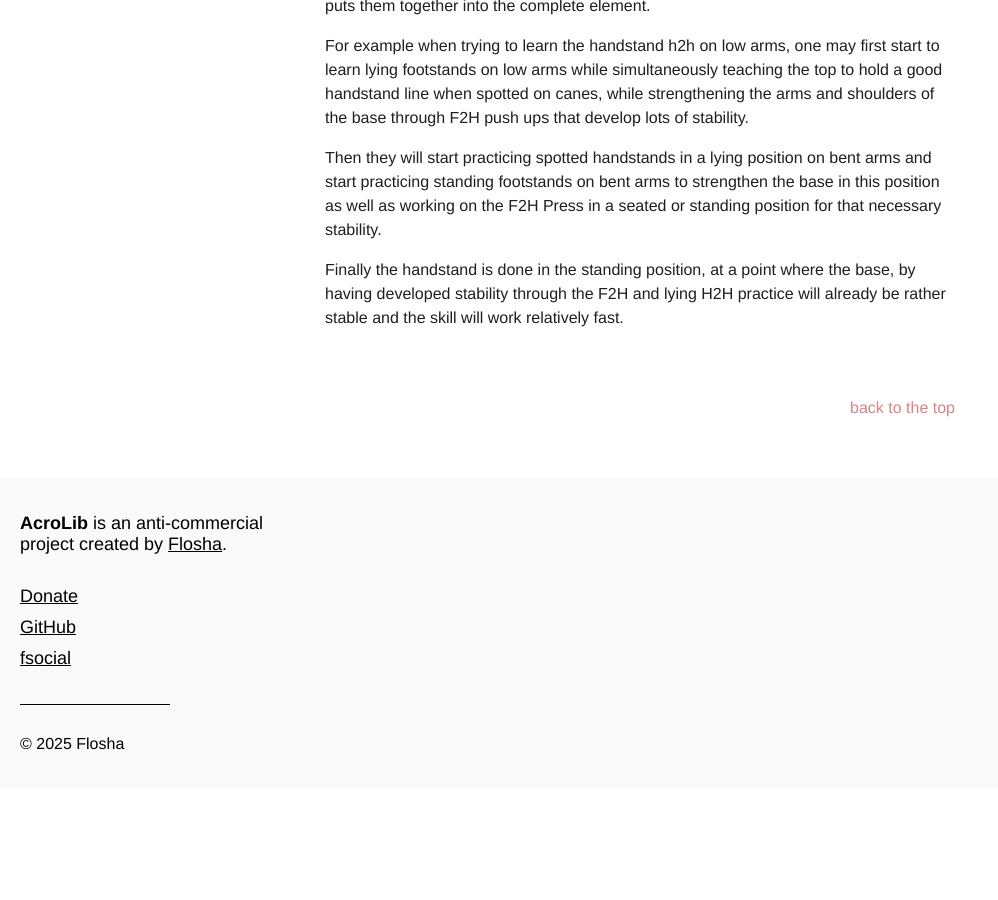
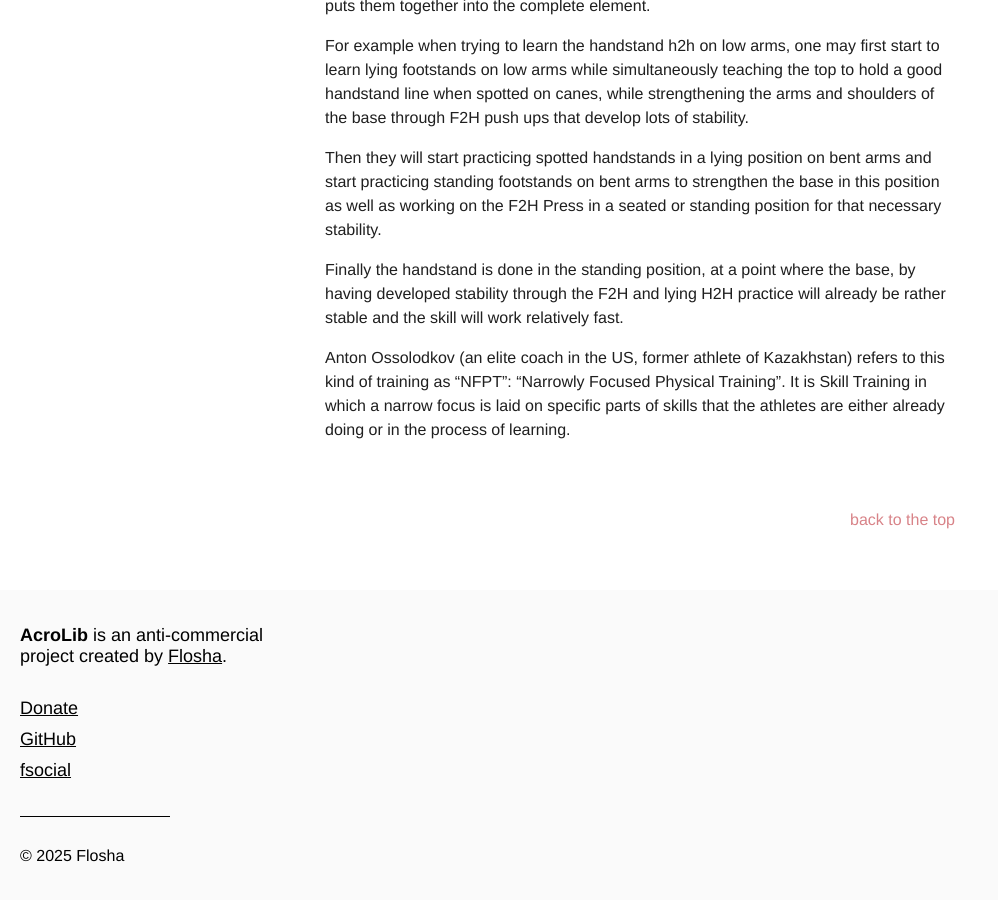
Before and after one commit to floshin/acrolib, a Jekyll site: the page built from training/how-to-learn-an-element.md, in a window 1280 px wide and 900 px high, scrolled down 2298 px. Shown: the whole window, without its empty margins (0-998 px from the left). Built offline with Jekyll 4.4.1, drawn with Linux system fonts in a browser that asks for light colours; our own code applies the rules of GitHub Pages for plain Markdown files; before the commit the page ends 3086 px from its top, so only the background shows below that.

Commit message:
Update how-to-learn-an-element.md

```diff
--- a/training/how-to-learn-an-element.md
+++ b/training/how-to-learn-an-element.md
@@ -46,3 +46,5 @@ For example when trying to learn the handstand h2h on low arms, one may first st
 Then they will start practicing spotted handstands in a lying position on bent arms and start practicing standing footstands on bent arms to strengthen the base in this position as well as working on the F2H Press in a seated or standing position for that necessary stability.
 
 Finally the handstand is done in the standing position, at a point where the base, by having developed stability through the F2H and lying H2H practice will already be rather stable and the skill will work relatively fast.
+
+Anton Ossolodkov (an elite coach in the US, former athlete of Kazakhstan) refers to this kind of training as "NFPT": "Narrowly Focused Physical Training". It is Skill Training in which a narrow focus is laid on specific parts of skills that the athletes are either already doing or in the process of learning.
```
